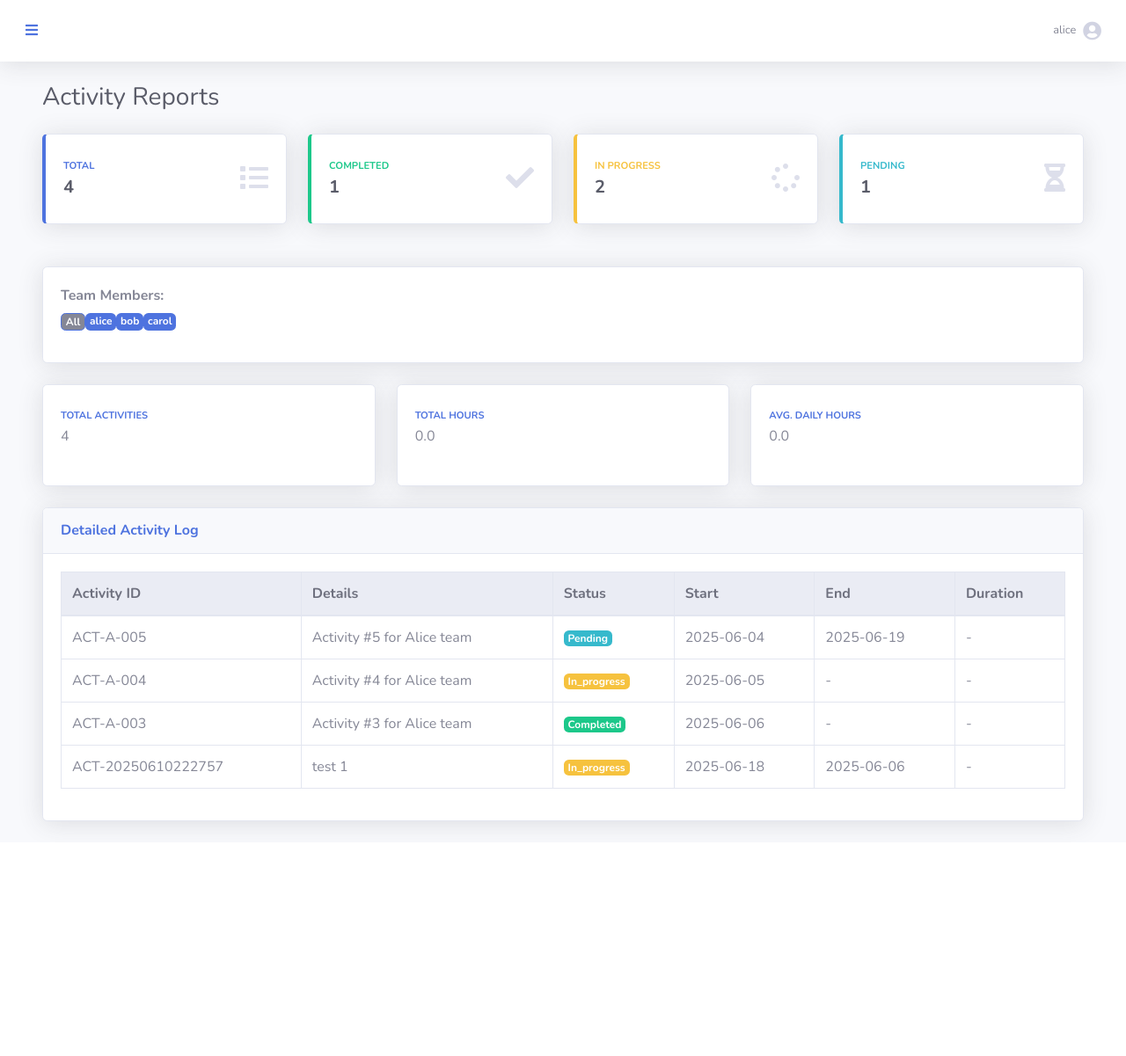
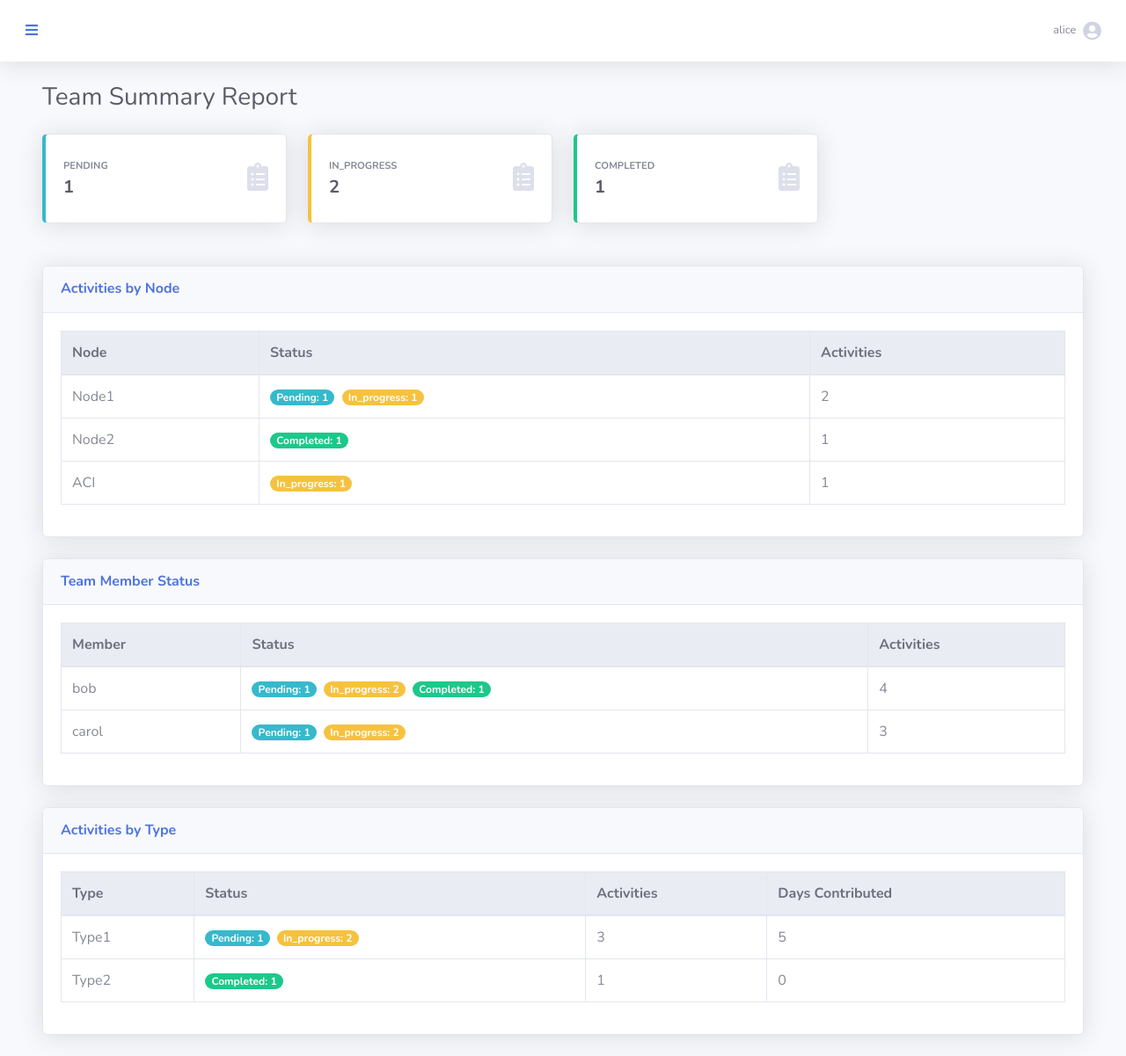
Before and after one commit to nabapal/dat, a Flask app: page /reports in a window 1280 px wide. Shown: the whole page at 88% size. Before the commit the page ends 949 px from the top, so only its background shows below. Run offline with Flask 3, Linux system fonts and the light colour scheme; a user stored in the database is signed in; some libraries are stand-ins or nearby versions.

```diff
--- a/app/routes.py
+++ b/app/routes.py
@@ -212,6 +212,8 @@ def delete_update(update_id):
 @login_required
 def reports():
     team_members = []
+    status_summary = node_summary = type_summary = member_summary = None
+    node_status_update = member_status_update = type_status_update = None
     if current_user.role == 'team_lead':
         team_members = User.query.filter_by(team=current_user.team).all()
         assignee_id = request.args.get('assignee', type=int)
@@ -224,6 +226,36 @@ def reports():
         activities = query.all()
         # Build summary for all team activities (not just filtered)
         all_activities = Activity.query.join(Activity.assignees).filter(User.id.in_([m.id for m in team_members])).all()
+        from collections import Counter, defaultdict
+        status_summary = Counter([a.status for a in all_activities])
+        node_summary = Counter([a.node_name for a in all_activities if a.node_name])
+        type_summary = Counter([a.activity_type for a in all_activities if a.activity_type])
+        member_summary = defaultdict(lambda: Counter())
+        for a in all_activities:
+            for u in a.assignees:
+                if u in team_members:
+                    member_summary[u.username][a.status] += 1
+        # Node status (no update days)
+        node_status_update = defaultdict(lambda: {'status': Counter(), 'count': 0})
+        for a in all_activities:
+            if a.node_name:
+                node_status_update[a.node_name]['status'][a.status] += 1
+                node_status_update[a.node_name]['count'] += 1
+        # Member status (no update days)
+        member_status_update = defaultdict(lambda: {'status': Counter(), 'count': 0})
+        for u in team_members:
+            user_activities = [a for a in all_activities if u in a.assignees]
+            for a in user_activities:
+                member_status_update[u.username]['status'][a.status] += 1
+                member_status_update[u.username]['count'] += 1
+        # Type status and days contributed
+        type_status_update = defaultdict(lambda: {'status': Counter(), 'count': 0, 'days_contributed': 0})
+        for a in all_activities:
+            if a.activity_type:
+                type_status_update[a.activity_type]['status'][a.status] += 1
+                type_status_update[a.activity_type]['count'] += 1
+                days_contributed = set(u.update_date for u in ActivityUpdate.query.filter_by(activity_id=a.id).all())
+                type_status_update[a.activity_type]['days_contributed'] += len(days_contributed)
         summary = {
             'total': len(all_activities),
             'completed': sum(1 for a in all_activities if a.status == 'completed'),
@@ -238,10 +270,11 @@ def reports():
             'in_progress': sum(1 for a in activities if a.status == 'in_progress'),
             'pending': sum(1 for a in activities if a.status == 'pending'),
         }
+        status_summary = node_summary = type_summary = member_summary = node_status_update = member_status_update = None
     total_activities = len(activities)
     total_hours = sum([a.duration or 0 for a in activities])
     avg_daily_hours = total_hours / 7 if total_activities else 0
-    return render_template('reports.html', activities=activities, total_activities=total_activities, total_hours=total_hours, avg_daily_hours=avg_daily_hours, team_members=team_members, summary=summary)
+    return render_template('reports.html', activities=activities, total_activities=total_activities, total_hours=total_hours, avg_daily_hours=avg_daily_hours, team_members=team_members, summary=summary, status_summary=status_summary, node_summary=node_summary, type_summary=type_summary, member_summary=member_summary, node_status_update=node_status_update, member_status_update=member_status_update, type_status_update=type_status_update)
 
 @app.route('/logout')
 @login_required
--- a/app/templates/dashboard.html
+++ b/app/templates/dashboard.html
@@ -94,7 +94,7 @@
               <th>Status</th>
               <th>Start Date</th>
               <th>End Date</th>
-              <th>Update Days</th>
+              <th>Days Contributed</th>
               <th>Actions</th>
             </tr>
           </thead>
--- a/app/templates/reports.html
+++ b/app/templates/reports.html
@@ -3,145 +3,111 @@
 {% block content %}
 <div class="container-fluid">
   <div class="d-sm-flex align-items-center justify-content-between mb-4">
-    <h1 class="h3 mb-0 text-gray-800">Activity Reports</h1>
+    <h1 class="h3 mb-0 text-gray-800">Team Summary Report</h1>
   </div>
-  <!-- Status Summary Row -->
+  {% if current_user.role == 'team_lead' %}
+  <!-- Status Summary Cards -->
   <div class="row mb-4">
+    {% for status, count in status_summary.items() %}
     <div class="col-xl-3 col-md-6 mb-4">
-      <div class="card border-left-primary shadow h-100 py-2">
+      <div class="card border-left-{{ 'success' if status=='completed' else 'warning' if status=='in_progress' else 'info' if status=='pending' else 'secondary' }} shadow h-100 py-2">
         <div class="card-body">
           <div class="row no-gutters align-items-center">
             <div class="col mr-2">
-              <div class="text-xs font-weight-bold text-primary text-uppercase mb-1">Total</div>
-              <a href="{{ url_for('reports', assignee=request.args.get('assignee', ''), status='') }}" class="h5 mb-0 font-weight-bold text-gray-800 text-decoration-none">{{ summary.total }}</a>
+              <div class="text-xs font-weight-bold text-uppercase mb-1">{{ status|capitalize }}</div>
+              <div class="h5 mb-0 font-weight-bold text-gray-800">{{ count }}</div>
             </div>
             <div class="col-auto">
-              <i class="fas fa-list fa-2x text-gray-300"></i>
+              <i class="fas fa-clipboard-list fa-2x text-gray-300"></i>
             </div>
           </div>
         </div>
       </div>
     </div>
-    <div class="col-xl-3 col-md-6 mb-4">
-      <div class="card border-left-success shadow h-100 py-2">
-        <div class="card-body">
-          <div class="row no-gutters align-items-center">
-            <div class="col mr-2">
-              <div class="text-xs font-weight-bold text-success text-uppercase mb-1">Completed</div>
-              <a href="{{ url_for('reports', assignee=request.args.get('assignee', ''), status='completed') }}" class="h5 mb-0 font-weight-bold text-gray-800 text-decoration-none">{{ summary.completed }}</a>
-            </div>
-            <div class="col-auto">
-              <i class="fas fa-check fa-2x text-gray-300"></i>
-            </div>
-          </div>
-        </div>
-      </div>
-    </div>
-    <div class="col-xl-3 col-md-6 mb-4">
-      <div class="card border-left-warning shadow h-100 py-2">
-        <div class="card-body">
-          <div class="row no-gutters align-items-center">
-            <div class="col mr-2">
-              <div class="text-xs font-weight-bold text-warning text-uppercase mb-1">In Progress</div>
-              <a href="{{ url_for('reports', assignee=request.args.get('assignee', ''), status='in_progress') }}" class="h5 mb-0 font-weight-bold text-gray-800 text-decoration-none">{{ summary.in_progress }}</a>
-            </div>
-            <div class="col-auto">
-              <i class="fas fa-spinner fa-2x text-gray-300"></i>
-            </div>
-          </div>
-        </div>
-      </div>
-    </div>
-    <div class="col-xl-3 col-md-6 mb-4">
-      <div class="card border-left-info shadow h-100 py-2">
-        <div class="card-body">
-          <div class="row no-gutters align-items-center">
-            <div class="col mr-2">
-              <div class="text-xs font-weight-bold text-info text-uppercase mb-1">Pending</div>
-              <a href="{{ url_for('reports', assignee=request.args.get('assignee', ''), status='pending') }}" class="h5 mb-0 font-weight-bold text-gray-800 text-decoration-none">{{ summary.pending }}</a>
-            </div>
-            <div class="col-auto">
-              <i class="fas fa-hourglass-half fa-2x text-gray-300"></i>
-            </div>
-          </div>
-        </div>
-      </div>
-    </div>
+    {% endfor %}
   </div>
-  <!-- Team Members Row (with team lead included) -->
-  {% if team_members %}
+  <!-- Node Summary Table (no days contributed) -->
   <div class="card shadow mb-4">
-    <div class="card-body">
-      <div class="mb-2 font-weight-bold">Team Members:</div>
-      <div class="d-flex flex-wrap gap-2 mb-3">
-        <a href="{{ url_for('reports', status=request.args.get('status', '')) }}" class="badge badge-secondary text-decoration-none {% if not request.args.get('assignee') %}border border-2 border-primary{% endif %}">All</a>
-        {% for member in team_members %}
-          <a href="{{ url_for('reports', assignee=member.id, status=request.args.get('status', '')) }}" class="badge badge-primary text-decoration-none {% if request.args.get('assignee') == member.id|string %}border border-2 border-warning{% endif %}">{{ member.username }}</a>
-        {% endfor %}
-      </div>
-    </div>
-  </div>
-  {% endif %}
-  <div class="row mb-4">
-    <div class="col-md-4">
-      <div class="card shadow h-100 py-2">
-        <div class="card-body">
-          <h5 class="card-title text-xs font-weight-bold text-primary text-uppercase mb-1">Total Activities</h5>
-          <p class="display-6">{{ total_activities }}</p>
-        </div>
-      </div>
-    </div>
-    <div class="col-md-4">
-      <div class="card shadow h-100 py-2">
-        <div class="card-body">
-          <h5 class="card-title text-xs font-weight-bold text-primary text-uppercase mb-1">Total Hours</h5>
-          <p class="display-6">{{ '%.1f'|format(total_hours) }}</p>
-        </div>
-      </div>
-    </div>
-    <div class="col-md-4">
-      <div class="card shadow h-100 py-2">
-        <div class="card-body">
-          <h5 class="card-title text-xs font-weight-bold text-primary text-uppercase mb-1">Avg. Daily Hours</h5>
-          <p class="display-6">{{ '%.1f'|format(avg_daily_hours) }}</p>
-        </div>
-      </div>
-    </div>
-  </div>
-  <div class="card shadow mb-4">
-    <div class="card-header py-3">
-      <h6 class="m-0 font-weight-bold text-primary">Detailed Activity Log</h6>
-    </div>
+    <div class="card-header py-3"><h6 class="m-0 font-weight-bold text-primary">Activities by Node</h6></div>
     <div class="card-body">
       <div class="table-responsive">
-        <table class="table table-bordered table-hover" id="dataTable" width="100%" cellspacing="0">
-          <thead class="thead-light">
+        <table class="table table-bordered table-hover">
+          <thead class="thead-light"><tr><th>Node</th><th>Status</th><th>Activities</th></tr></thead>
+          <tbody>
+            {% for node, stat in node_status_update.items() %}
             <tr>
-              <th>Activity ID</th>
-              <th>Details</th>
-              <th>Status</th>
-              <th>Start</th>
-              <th>End</th>
-              <th>Duration</th>
+              <td>{{ node }}</td>
+              <td>
+                {% for status, count in stat['status'].items() %}
+                  <span class="badge badge-pill badge-{{ 'success' if status=='completed' else 'warning' if status=='in_progress' else 'info' if status=='pending' else 'secondary' }} mr-1">{{ status|capitalize }}: {{ count }}</span>
+                {% endfor %}
+              </td>
+              <td>{{ stat['count'] }}</td>
             </tr>
-          </thead>
-          <tbody>
-            {% for activity in activities %}
-            <tr>
-              <td>{{ activity.activity_id }}</td>
-              <td>{{ activity.details|truncate(30) }}</td>
-              <td><span class="badge {% if activity.status == 'completed' %}badge-success{% elif activity.status == 'in_progress' %}badge-warning{% elif activity.status == 'pending' %}badge-info{% else %}badge-secondary{% endif %}">{{ activity.status|capitalize }}</span></td>
-              <td>{{ activity.start_date.strftime('%Y-%m-%d') }}</td>
-              <td>{% if activity.end_date %}{{ activity.end_date.strftime('%Y-%m-%d') }}{% else %}-{% endif %}</td>
-              <td>{% if activity.duration %}{{ '%.2f'|format(activity.duration) }}{% else %}-{% endif %}</td>
-            </tr>
-            {% else %}
-            <tr><td colspan="6" class="text-center">No activities found.</td></tr>
-            {% endfor %}
+            {% else %}<tr><td colspan="3" class="text-center">No data</td></tr>{% endfor %}
           </tbody>
         </table>
       </div>
     </div>
   </div>
+  <!-- Team Member Summary Table (no days contributed) -->
+  <div class="card shadow mb-4">
+    <div class="card-header py-3"><h6 class="m-0 font-weight-bold text-primary">Team Member Status</h6></div>
+    <div class="card-body">
+      <div class="table-responsive">
+        <table class="table table-bordered table-hover">
+          <thead class="thead-light">
+            <tr>
+              <th>Member</th>
+              <th>Status</th>
+              <th>Activities</th>
+            </tr>
+          </thead>
+          <tbody>
+            {% for member, stat in member_status_update.items() %}
+            <tr>
+              <td>{{ member }}</td>
+              <td>
+                {% for status, count in stat['status'].items() %}
+                  <span class="badge badge-pill badge-{{ 'success' if status=='completed' else 'warning' if status=='in_progress' else 'info' if status=='pending' else 'secondary' }} mr-1">{{ status|capitalize }}: {{ count }}</span>
+                {% endfor %}
+              </td>
+              <td>{{ stat['count'] }}</td>
+            </tr>
+            {% else %}<tr><td colspan="3" class="text-center">No data</td></tr>{% endfor %}
+          </tbody>
+        </table>
+      </div>
+    </div>
+  </div>
+  <!-- Type Summary Table (with days contributed) -->
+  <div class="card shadow mb-4">
+    <div class="card-header py-3"><h6 class="m-0 font-weight-bold text-primary">Activities by Type</h6></div>
+    <div class="card-body">
+      <div class="table-responsive">
+        <table class="table table-bordered table-hover">
+          <thead class="thead-light"><tr><th>Type</th><th>Status</th><th>Activities</th><th>Days Contributed</th></tr></thead>
+          <tbody>
+            {% for type, stat in type_status_update.items() %}
+            <tr>
+              <td>{{ type }}</td>
+              <td>
+                {% for status, count in stat['status'].items() %}
+                  <span class="badge badge-pill badge-{{ 'success' if status=='completed' else 'warning' if status=='in_progress' else 'info' if status=='pending' else 'secondary' }} mr-1">{{ status|capitalize }}: {{ count }}</span>
+                {% endfor %}
+              </td>
+              <td>{{ stat['count'] }}</td>
+              <td>{{ stat['days_contributed'] }}</td>
+            </tr>
+            {% else %}<tr><td colspan="4" class="text-center">No data</td></tr>{% endfor %}
+          </tbody>
+        </table>
+      </div>
+    </div>
+  </div>
+  {% endif %}
+  {% if not current_user.role == 'team_lead' %}
+    ...existing code for non-lead report...
+  {% endif %}
 </div>
 {% endblock %}
--- a/app/templates/team_activities.html
+++ b/app/templates/team_activities.html
@@ -112,7 +112,7 @@
               <th>Type</th>
               <th>Start Date</th>
               <th>End Date</th>
-              <th>Update Days</th>
+              <th>Days Contributed</th>
               <th>Actions</th>
             </tr>
           </thead>
```
Also changed, not shown: app/activity_tracker.db.
